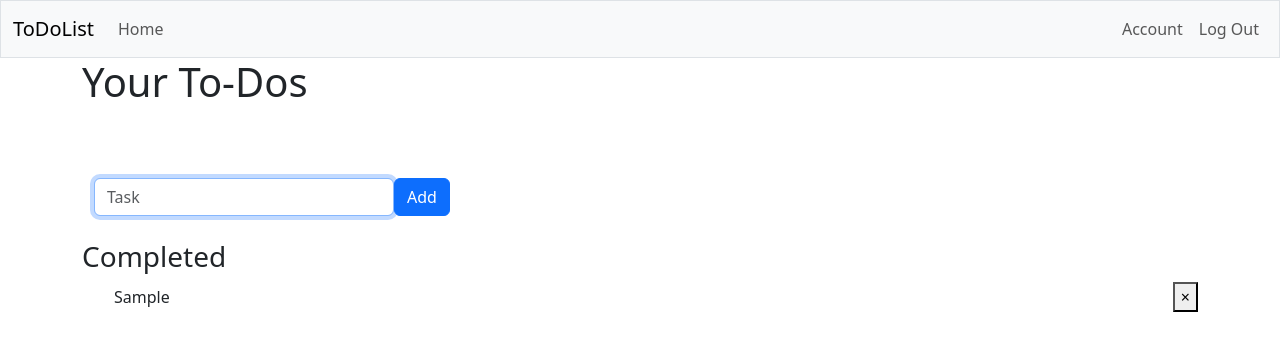
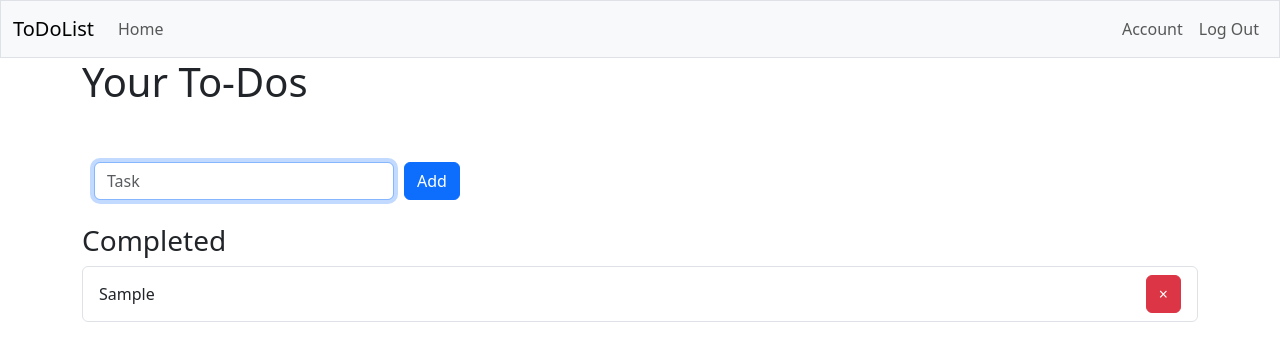
Before and after one commit to p-kessler/To-Do-List, a Flask app: page /home in a window 1280 px wide. Shown: the top 361 px of the page. Run offline with Flask 3, Linux system fonts and the light colour scheme; a user stored in the database is signed in; tables that the repository leaves empty hold one stand-in row (values such as "Sample post").

Commit message:
Made the task adding look better

```diff
--- a/static/main.css
+++ b/static/main.css
@@ -2,25 +2,6 @@
     max-width: 300px;
 }
 
-/* .tasks {
-    width: 200px;
-    display: inline-block;
-} */
-
-/* .list-group-item {
-    display: flex;
-    justify-content: space-between;
-    align-items: center;
-} */
-
-
-li {
-    display: flex;
-    justify-content: space-between;
-    align-items: center;
+.add-task {
+    padding-left: 10px;;
 }
-
-.buttons {
-    display: flex;
-    gap: 10px; /* Adjust the gap between buttons as needed */
-}
--- a/templates/home.html
+++ b/templates/home.html
@@ -7,17 +7,16 @@
 <h1>Your To-Dos</h1>
 <br>
 
-<ul>
+<ul class="list-group">
     {% for task in user.tasks %}
     {% if task.status == "incomplete" %}
-
-    <!-- Fix this issues vs keeping button outside of <li> -->
-    <li  data-task_id="{{ task.id }}">{{ task.task }}
+    <li class="list-group-item d-flex justify-content-between align-items-center" data-task_id="{{ task.id }}">
+        {{ task.task }}
         <div class="buttons">
-            <button class="complete">
+            <button class="complete btn btn-success">
                 <span aria-hidden="true">&#x2713;</span>
             </button>
-            <button class="delete close">
+            <button class="delete btn btn-danger">
                 <span aria-hidden="true">&times;</span>
             </button>
         </div>
@@ -27,29 +26,52 @@
 </ul>
 
 
+
+
+<!-- <ul class="list-group">
+    {% for task in user.tasks %}
+    {% if task.status == "incomplete" %}
+    <li class="list-group-item d-flex justify-content-between align-items-center" data-task_id="{{ task.id }}">
+        {{ task.task }}
+        <div class="buttons">
+            <button class="complete btn btn-success">
+                <span aria-hidden="true">&#x2713;</span>
+            </button>
+            <button class="delete btn btn-danger">
+                <span aria-hidden="true">&times;</span>
+            </button>
+        </div>
+    </li>
+    {% endif %}
+    {% endfor %}
+</ul> -->
+
+
 <br>
 
 <form method="post">
         <div class="container d-flex">
             <input autocomplete="off" autofocus class="form-control task-input" name="task" placeholder="Task" size="20" type="text">
+            <div class="add-task">
                 <button type="submit" class="btn btn-primary" type="submit">Add</button>
+            </div>
 
         </div>
 </form>
 
 <br>
 <h3>Completed</h3>
-<ul id="completed-tasks">
+<ul id="completed-tasks" class="list-group">
     {% for task in user.tasks %}
     {% if task.status == "complete" %}
-        <li data-task_id="{{ task.id }}">{{ task.task }}
+    <li class="list-group-item d-flex justify-content-between align-items-center" data-task_id="{{ task.id }}">
+        {{ task.task }}
         <div class="buttons">
-                <button class="delete">
+            <button class="delete btn btn-danger">
                 <span aria-hidden="true">&times;</span>
             </button>
         </div>
     </li>
-
     {% endif %}
     {% endfor %}
 </ul>
```
Lines whose indentation alone changed are shown as unchanged.
